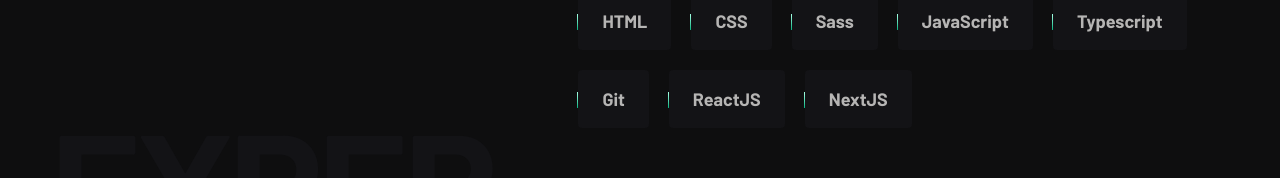
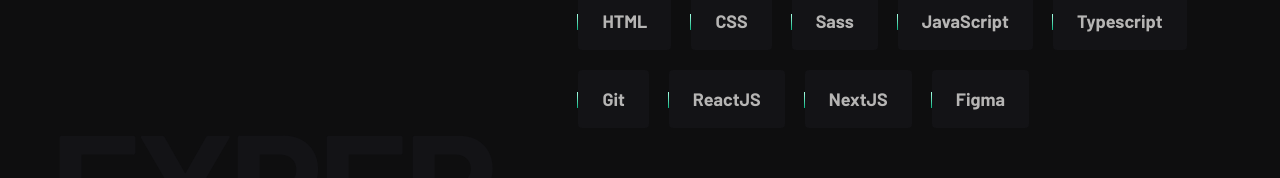
Before and after one commit to guisantoandre/arcode2.0, a Next.js app: page /experiencia in a window 1280 px wide. Shown: the part 199-377 px from the top of the page. Built offline with nearby package versions, Linux system fonts and the light colour scheme.

Commit message:
alteração pág. experiência

```diff
--- a/src/app/experiencia/page.tsx
+++ b/src/app/experiencia/page.tsx
@@ -13,6 +13,7 @@
       "Git",
       "ReactJS",
       "NextJS",
+      "Figma",
    ];
 
    const courseArray = [
```
